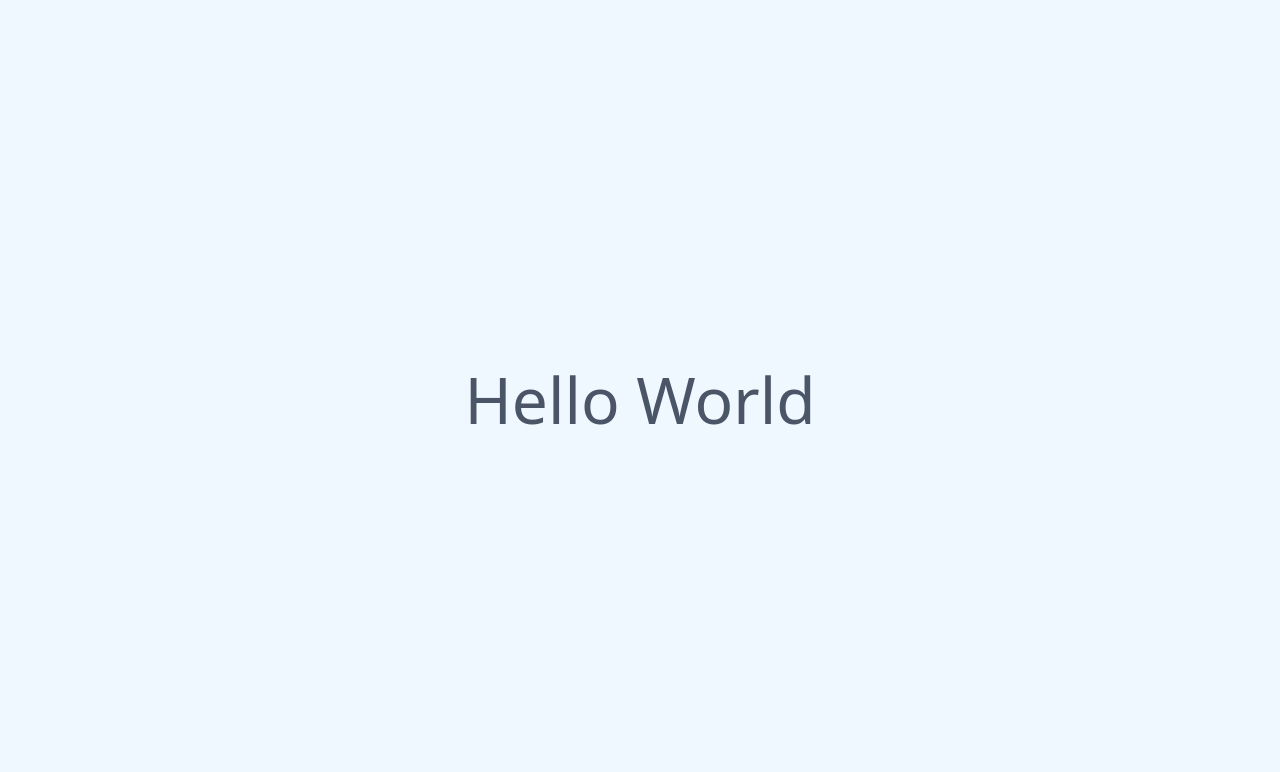
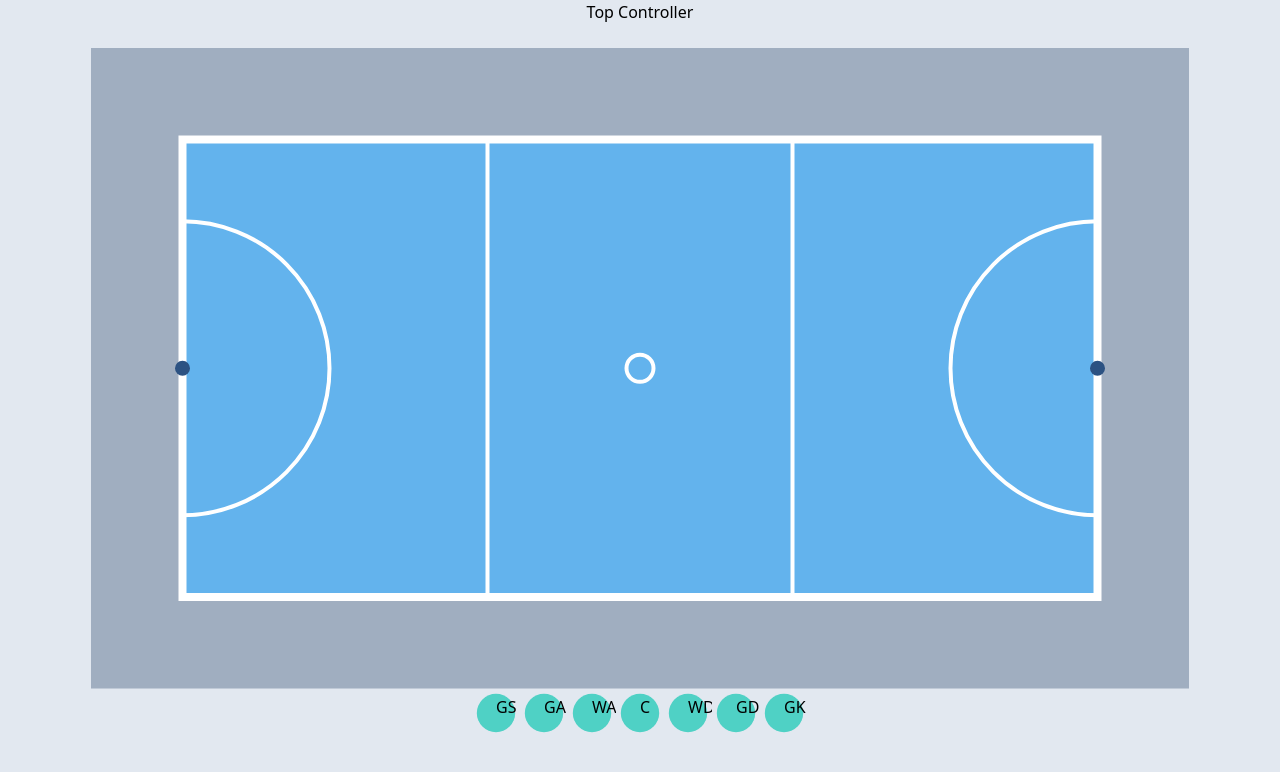
Before and after one commit to exnight/netboard, a React app: page / in a window 1280 px wide. Shown: the top 772 px of the page. Built offline with nearby package versions, Linux system fonts and the light colour scheme; the HTML template or start-up script is replaced by a standard one.

Commit message:
implement with react-dnd

```diff
--- a/package.json
+++ b/package.json
@@ -8,13 +8,19 @@
     "author": "exnight <exnight@users.noreply.github.com>",
     "license": "MIT",
     "dependencies": {
+        "d3": "^5.16.0",
+        "d3-drag": "^1.2.5",
         "react": "^16.13.1",
+        "react-dnd": "^11.1.3",
+        "react-dnd-html5-backend": "^11.1.3",
         "react-dom": "^16.13.1",
         "swr": "^0.2.2",
         "tailwindcss": "^1.4.6",
         "uuid": "^8.1.0"
     },
     "devDependencies": {
+        "@types/d3": "^5.7.2",
+        "@types/d3-drag": "^1.2.3",
         "@types/react": "^16.9.35",
         "@types/react-dom": "^16.9.8",
         "@types/uuid": "^8.0.0",
--- a/src/components/app/app.css
+++ b/src/components/app/app.css
@@ -3,8 +3,3 @@
 @tailwind components;
 
 @tailwind utilities;
-
-#root {
-  background-color: aliceblue;
-  height: 100vh;
-}
--- a/src/components/app/app.tsx
+++ b/src/components/app/app.tsx
@@ -1,14 +1,20 @@
 import React from 'react';
+import { DndProvider } from 'react-dnd';
+import { HTML5Backend } from 'react-dnd-html5-backend';
+
+import TopController from './board/TopController';
+import BottomController from './board/BottomController';
+import Board from './board';
 
 import './app.css';
 
 const App: React.FC = () => {
   return (
-    <>
-      <div className="flex w-full h-full justify-center items-center">
-        <p className="text-gray-700 text-6xl">Hello World</p>
-      </div>
-    </>
+    <div className="flex flex-col h-screen bg-gray-300 items-center">
+      <DndProvider backend={HTML5Backend}>
+        <Board />
+      </DndProvider>
+    </div>
   );
 };
 
--- /dev/null
+++ b/src/components/app/board/Board.tsx
@@ -0,0 +1,42 @@
+import React, { useState } from 'react';
+
+import TopControl from './TopController';
+import Court from './Court';
+import BottomControl from './BottomController';
+import Player from './Player';
+
+import ItemTypes from './util/ItemTypes';
+import { DragItem } from './util/BoardInterface';
+
+const players: { [key: string]: DragItem } = {
+  GS: { type: ItemTypes.PLAYER, id: 'GS', left: 0, top: 0 },
+  GA: { type: ItemTypes.PLAYER, id: 'GA', left: 0, top: 0 },
+  WA: { type: ItemTypes.PLAYER, id: 'WA', left: 0, top: 0 },
+  C: { type: ItemTypes.PLAYER, id: 'C', left: 0, top: 0 },
+  WD: { type: ItemTypes.PLAYER, id: 'WD', left: 0, top: 0 },
+  GD: { type: ItemTypes.PLAYER, id: 'GD', left: 0, top: 0 },
+  GK: { type: ItemTypes.PLAYER, id: 'GK', left: 0, top: 0 },
+};
+
+interface PlayerState {
+  [key: string]: DragItem;
+}
+
+const Board: React.FC = () => {
+  const [playerState, setPlayerState] = useState<PlayerState>(players);
+
+  return (
+    <>
+      <TopControl />
+      <Court updateState={setPlayerState} />
+      <BottomControl>
+        {Object.keys(playerState).map((id: string) => {
+          const player = playerState[id];
+          return <Player key={`${id}`} player={player} />;
+        })}
+      </BottomControl>
+    </>
+  );
+};
+
+export default Board;
--- /dev/null
+++ b/src/components/app/board/BottomController.tsx
@@ -0,0 +1,12 @@
+import React from 'react';
+
+const BottomController: React.FC = (props) => {
+  const { children } = props;
+  return (
+    <div className="flex w-full h-24 justify-center align-center">
+      {children}
+    </div>
+  );
+};
+
+export default BottomController;
--- /dev/null
+++ b/src/components/app/board/Court.tsx
@@ -0,0 +1,165 @@
+import React from 'react';
+import { useDrop, XYCoord } from 'react-dnd';
+
+import ItemTypes from './util/ItemTypes';
+import { DragItem } from './util/BoardInterface';
+
+const multFactor = 30;
+
+let extDist = 3.05;
+let courtWidth = 30.5;
+let courtHeight = 15.25;
+let fullWidth = courtWidth + extDist * 2;
+let fullHeight = courtHeight + extDist * 2;
+let goalCircleR = 4.9;
+let centerCircleR = 0.9 / 2;
+
+extDist *= multFactor;
+courtWidth *= multFactor;
+courtHeight *= multFactor;
+fullWidth *= multFactor;
+fullHeight *= multFactor;
+goalCircleR *= multFactor;
+centerCircleR *= multFactor;
+
+interface Props {
+  updateState: Function;
+}
+
+const Court: React.FC<Props> = (props) => {
+  const { updateState } = props;
+  const moveBox = (item: DragItem, delta: XYCoord) => {
+    const { type, id, left, top } = item;
+    updateState((prevState: { [key: string]: DragItem }) => {
+      return {
+        ...prevState,
+        [id]: { type, id, left: left + delta.x, top: top + delta.y },
+      };
+    });
+  };
+  const [, drop] = useDrop({
+    accept: ItemTypes.PLAYER,
+    drop(item: DragItem, monitor) {
+      const delta = monitor.getDifferenceFromInitialOffset() as XYCoord;
+      moveBox(monitor.getItem(), delta);
+    },
+    collect: (monitor) => ({
+      isOver: monitor.isOver(),
+      canDrop: monitor.canDrop(),
+    }),
+  });
+
+  return (
+    <div ref={drop} className="flex justify-center">
+      <svg
+        width={fullWidth}
+        height={fullHeight}
+        // transform="rotate(-90) translate(-90)"
+      >
+        <defs>
+          <clipPath id="cutOffLeft">
+            <rect
+              x={extDist}
+              y={extDist}
+              width={goalCircleR * 2}
+              height={courtHeight}
+            />
+          </clipPath>
+          <clipPath id="cutOffRight">
+            <rect
+              x={fullWidth - extDist - goalCircleR * 2}
+              y={extDist}
+              width={goalCircleR * 2}
+              height={courtHeight}
+            />
+          </clipPath>
+        </defs>
+
+        <rect
+          id="full"
+          width={fullWidth}
+          height={fullHeight}
+          className="fill-current text-gray-500"
+        />
+        <rect
+          id="court"
+          x={extDist}
+          y={extDist}
+          width={courtWidth}
+          height={courtHeight}
+          className="fill-current text-blue-400"
+        />
+        <circle
+          id="shootC1"
+          cx={extDist}
+          cy={fullHeight / 2}
+          r={goalCircleR}
+          fill="none"
+          stroke="white"
+          strokeWidth="4"
+          clipPath="url(#cutOffLeft)"
+        />
+        <circle
+          id="shootC2"
+          cx={fullWidth - extDist}
+          cy={fullHeight / 2}
+          r={goalCircleR}
+          fill="none"
+          stroke="white"
+          strokeWidth="4"
+          clipPath="url(#cutOffRight)"
+        />
+        <circle
+          id="centerC"
+          cx={fullWidth / 2}
+          cy={fullHeight / 2}
+          r={centerCircleR}
+          fill="none"
+          stroke="white"
+          strokeWidth="4"
+        />
+        <rect
+          id="sideline"
+          x={extDist}
+          y={extDist}
+          width={courtWidth}
+          height={courtHeight}
+          style={{ fill: 'none', stroke: 'white', strokeWidth: 8 }}
+        />
+        <circle
+          id="post1"
+          cx={extDist}
+          cy={fullHeight / 2}
+          r={0.25 * multFactor}
+          className="fill-current text-blue-800"
+        />
+        <circle
+          id="post2"
+          cx={fullWidth - extDist}
+          cy={fullHeight / 2}
+          r={0.25 * multFactor}
+          className="fill-current text-blue-800"
+        />
+
+        <line
+          id="thridLine1"
+          x1={courtWidth / 3 + extDist}
+          y1={extDist}
+          x2={courtWidth / 3 + extDist}
+          y2={courtHeight + extDist}
+          style={{ stroke: 'white', strokeWidth: 4 }}
+        />
+        <line
+          id="thridLine2"
+          x1={(courtWidth / 3) * 2 + extDist}
+          y1={extDist}
+          x2={(courtWidth / 3) * 2 + extDist}
+          y2={courtHeight + extDist}
+          style={{ stroke: 'white', strokeWidth: 4 }}
+        />
+      </svg>
+    </div>
+  );
+};
+
+export default Court;
--- /dev/null
+++ b/src/components/app/board/Player.tsx
@@ -0,0 +1,48 @@
+import React from 'react';
+import { useDrag } from 'react-dnd';
+
+import { DragItem } from './util/BoardInterface';
+
+const svgDim = 48;
+const svgWidth = svgDim;
+const svgHeight = svgDim;
+
+interface Props {
+  player: DragItem;
+}
+
+const Player: React.FC<Props> = (props) => {
+  const { player } = props;
+  const { type, id, left, top } = player;
+
+  const [{ isDragging }, drag] = useDrag({
+    item: { type, id, left, top },
+    collect: (monitor) => ({
+      isDragging: monitor.isDragging(),
+    }),
+  });
+
+  if (isDragging)
+    return (
+      <div ref={drag}>
+        <svg width={svgWidth} height={svgHeight} />
+      </div>
+    );
+  return (
+    <div ref={drag} style={{ position: 'relative', left, top }}>
+      <svg width={svgWidth} height={svgHeight}>
+        <circle
+          cx={svgWidth / 2}
+          cy={svgHeight / 2}
+          r={svgDim / 2.5}
+          className="fill-current text-teal-400"
+        />
+        <text x={svgWidth / 2} y={svgHeight / 2} strokeWidth="14px">
+          {id}
+        </text>
+      </svg>
+    </div>
+  );
+};
+
+export default Player;
--- /dev/null
+++ b/src/components/app/board/TopController.tsx
@@ -0,0 +1,7 @@
+import React from 'react';
+
+const TopController: React.FC = () => {
+  return <div className="h-12">Top Controller</div>;
+};
+
+export default TopController;
--- /dev/null
+++ b/src/components/app/board/index.js
@@ -0,0 +1 @@
+export { default } from './Board';
--- /dev/null
+++ b/src/components/app/board/util/BoardInterface.ts
@@ -0,0 +1,6 @@
+export interface DragItem {
+  type: string;
+  id: string;
+  left: number;
+  top: number;
+}
--- /dev/null
+++ b/src/components/app/board/util/ItemTypes.ts
@@ -0,0 +1,5 @@
+const ItemTypes = {
+  PLAYER: 'players',
+};
+
+export default ItemTypes;
```
Also changed, not shown: 1 other file (tests, documents, lock files or other folders).
